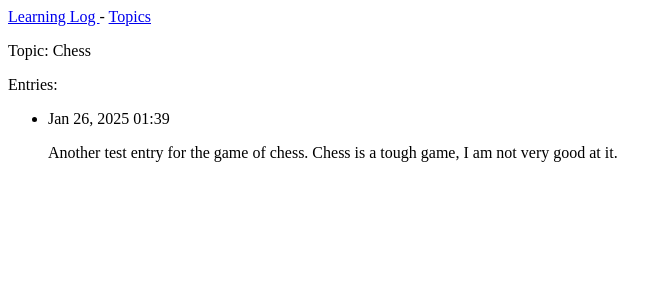
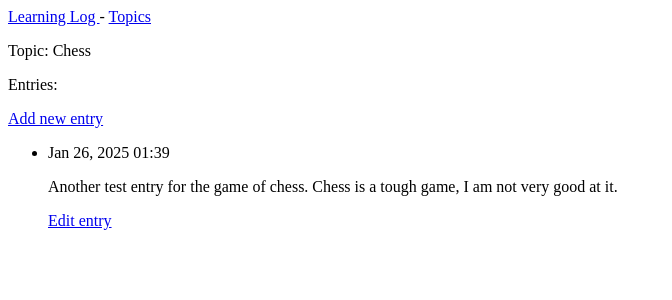
Before and after one commit to TSL-90/Python-Projects, a Django app: page /topics/1/ in a window 1280 px wide. Shown: the top 300 px of the page, without its empty margins (0-672 px from the left). Run offline with Django 5.2, Linux system fonts and the light colour scheme; data comes from the database, SQL or seed files in the repository; both versions use the stored data as it was after the commit.

Commit message:
Adding form based pages.
Adding new topic, entry and edit forms.

```diff
--- a/Learning_Log/learning_logs/templates/learning_logs/topic.html
+++ b/Learning_Log/learning_logs/templates/learning_logs/topic.html
@@ -5,11 +5,18 @@
   <p>Topic: {{ topic.text }}</p>
 
   <p>Entries:</p>
+  <p>
+    <a href="{% url 'learning_logs:new_entry' topic.id %}">Add new entry</a>
+  </p>
+
   <ul>
     {% for entry in entries %}
       <li>
         <p>{{ entry.date_added|date:'M d, Y H:i' }}</p>
         <p>{{ entry.text|linebreaks }}</p>
+        <p>
+          <a href="{% url 'learning_logs:edit_entry' entry.id %}">
+            Edit entry</a></p>
       </li>
     {% empty %}
       <li>There are no entries for this topic yet.</li>
--- a/Learning_Log/learning_logs/templates/learning_logs/topics.html
+++ b/Learning_Log/learning_logs/templates/learning_logs/topics.html
@@ -14,4 +14,6 @@
         {% endfor %}
     </ul>
 
+    <a href="{% url 'learning_logs:new_topic' %}">Add a new topic</a>
+
 {% endblock content %}
--- a/Learning_Log/learning_logs/urls.py
+++ b/Learning_Log/learning_logs/urls.py
@@ -3,6 +3,7 @@
 from django.urls import path
 
 from . import views
+
 
 app_name = 'learning_logs'
 urlpatterns = [
@@ -12,4 +13,12 @@ urlpatterns = [
     path('topics/', views.topics, name='topics'),
     # Detail page for a single topic.
     path('topics/<int:topic_id>/', views.topic, name='topic'),
+    # Page for adding a new topic.
+    path('new_topic/', views.new_topic, name='new_topic'),
+    # Page for adding a new entry.
+    path('new_entry/<int:topic_id>/', views.new_entry, name='new_entry'),
+    # Page for editing an entry.
+    path('edit_entry/<int:entry_id>/', views.edit_entry, name='edit_entry'),
+
+
 ]
--- a/Learning_Log/learning_logs/views.py
+++ b/Learning_Log/learning_logs/views.py
@@ -1,6 +1,7 @@
-from django.shortcuts import render
+from django.shortcuts import render, redirect
 
-from .models import Topic
+from .models import Topic, Entry
+from .forms import TopicForm, EntryForm
 
 
 def index(request):
@@ -21,3 +22,60 @@ def topic(request, topic_id):
     entries = topic.entry_set.order_by('-date_added')
     context = {'topic': topic, 'entries': entries}
     return render(request, 'learning_logs/topic.html', context)
+
+
+def new_topic(request):
+    """Add a new topic."""
+    if request.method != 'POST':
+        # No data submitted; create a blank form.
+        form = TopicForm()
+    else:
+        # POST data submitted; process data.
+        form = TopicForm(data=request.POST)
+        if form.is_valid():
+            form.save()
+            return redirect('learning_logs:topics')
+
+    # Display a blank or invalid form.
+    context = {'form': form}
+    return render(request, 'learning_logs/new_topic.html', context)
+
+
+def new_entry(request, topic_id):
+    """Add a new entry for a particular topic."""
+    topic = Topic.objects.get(id=topic_id)
+
+    if request.method != 'POST':
+        # No data submitted; create a blank form
+        form = EntryForm()
+    else:
+        # POST data submitted; process data.
+        form = EntryForm(data=request.POST)
+        if form.is_valid():
+            new_entry = form.save(commit=False)
+            new_entry.topic = topic
+            new_entry.save()
+            return redirect('learning_logs:topic', topic_id=topic_id)
+
+    # Display a blank or invalid form
+    context = {'topic': topic, 'form': form}
+    return render(request, 'learning_logs/new_entry.html', context)
+
+
+def edit_entry(request, entry_id):
+    """Edit an existing entry."""
+    entry = Entry.objects.get(id=entry_id)
+    topic = entry.topic
+
+    if request.method != 'POST':
+        # Initial request; pre-fill form with the current entry.
+        form = EntryForm(instance=entry)
+    else:
+        # POST data submitted; process data.
+        form = EntryForm(instance=entry, data=request.POST)
+        if form.is_valid():
+            form.save()
+            return redirect('learning_logs:topic', topic_id=topic.id)
+
+    context = {'entry': entry, 'topic': topic, 'form': form}
+    return render(request, 'learning_logs/edit_entry.html', context)
```
Also changed, not shown: Learning_Log/learning_logs/forms.py (added, +18 -0 lines), Learning_Log/learning_logs/templates/learning_logs/edit_entry.html (added, +15 -0 lines), Learning_Log/learning_logs/templates/learning_logs/new_entry.html (added, +14 -0 lines), Learning_Log/learning_logs/templates/learning_logs/new_topic.html (added, +12 -0 lines), Learning_Log/db.sqlite3.
